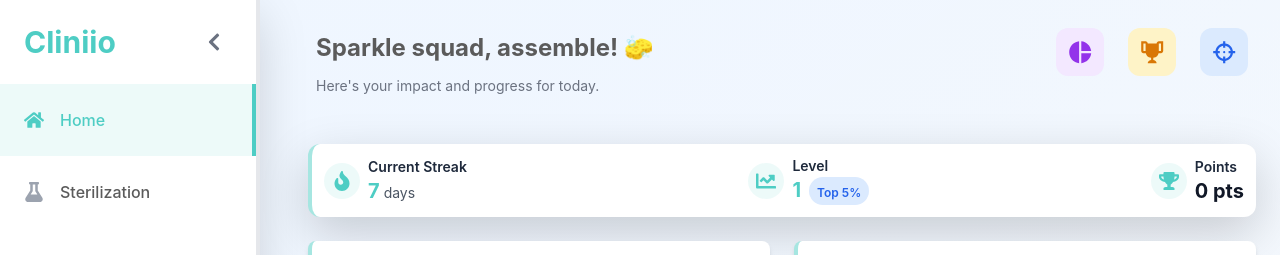
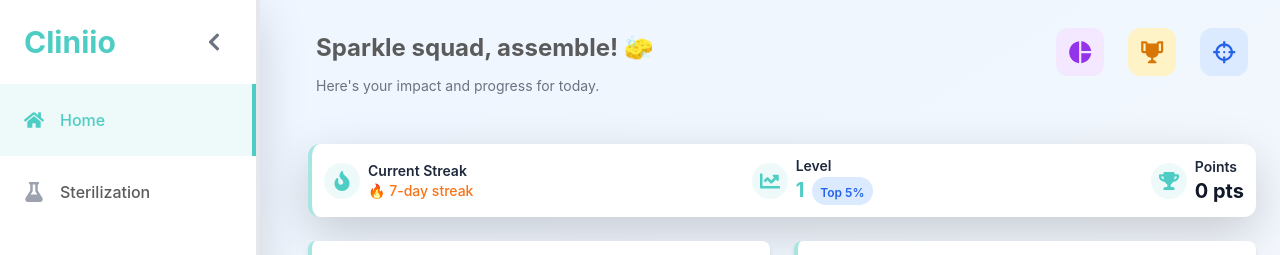
Before and after one commit to kiminator-commits/cliniio2.0, a React (Vite) app: page /home in a window 1280 px wide. Shown: the top 255 px of the page. Built offline with nearby package versions, Linux system fonts and the light colour scheme.

Commit message:
refactor(gamification): extract StreakDisplay from GamificationStats

```diff
--- a/src/components/Dashboard/GamificationStats.tsx
+++ b/src/components/Dashboard/GamificationStats.tsx
@@ -1,6 +1,7 @@
 import { FaFire, FaChartLine, FaTrophy } from 'react-icons/fa';
 import { HOME_SECTION_TITLES } from '@/pages/Home/constants/homeConstants';
 import { PointsDisplay } from '@/pages/Home/components/Gamification/PointsDisplay';
+import { StreakDisplay } from '@/pages/Home/components/Gamification/StreakDisplay';
 
 interface GamificationData {
   streak: number;
@@ -54,8 +55,7 @@
           <div className="ml-2">
             <h2 className="text-sm font-semibold text-[#1e293b]">Current Streak</h2>
             <div className="flex items-baseline">
-              <span className="text-xl font-bold text-[#4ECDC4]">{gamificationData.streak}</span>
-              <span className="ml-1 text-gray-600 text-sm">days</span>
+              <StreakDisplay streakCount={gamificationData.streak} />
             </div>
           </div>
         </div>
--- /dev/null
+++ b/src/pages/Home/components/Gamification/StreakDisplay.tsx
@@ -0,0 +1,9 @@
+import React from 'react';
+
+type Props = {
+  streakCount: number;
+};
+
+export const StreakDisplay = ({ streakCount }: Props) => {
+  return <div className="text-sm text-orange-500 font-medium">🔥 {streakCount}-day streak</div>;
+};
```
